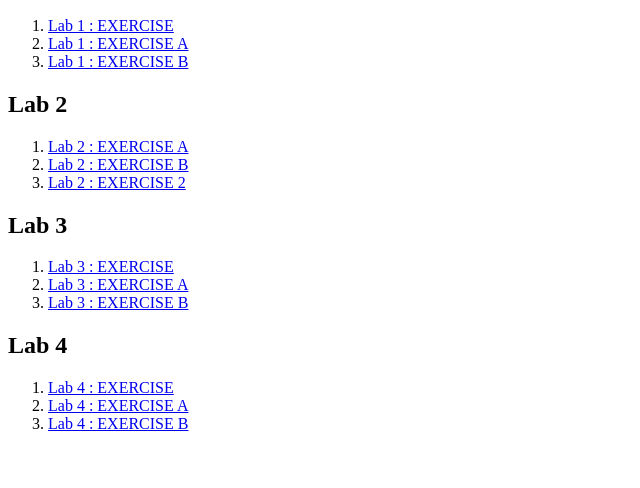
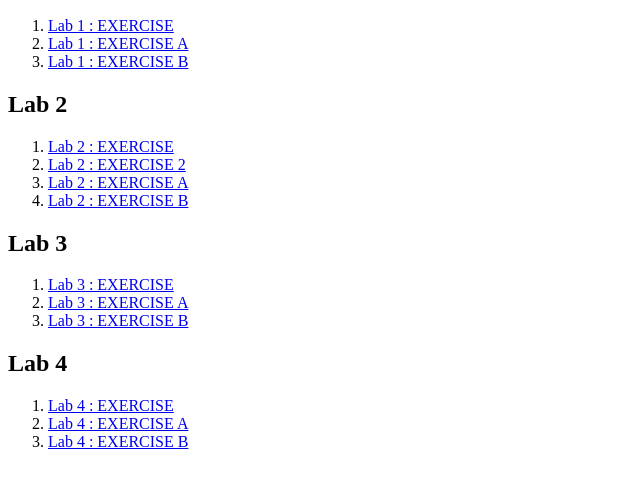
Before and after one commit to Nazhimsha/S81029_CSF3133_K2, a plain HTML site: page index.html in a window 1280 px wide. Shown: the part 110-598 px from the top of the page, without its empty margins (0-640 px from the left). Drawn offline with Linux system fonts and the light colour scheme.

Commit message:
Update index.html

```diff
--- a/index.html
+++ b/index.html
@@ -16,9 +16,10 @@
 
         <h2>Lab 2</h2>
     <ol>
+        <li><a href="Lab2Jeemy/Lab2Wonder.html"> Lab 2 : EXERCISE </a></li>
+        <li><a href="Lab2Jeemy/Lab2_Exer2.html"> Lab 2 : EXERCISE 2</a></li>
         <li><a href="Lab2Jeemy/Lab2_ExerA.html"> Lab 2 : EXERCISE A</a></li>
         <li><a href="Lab2Jeemy/Lab2_ExerB.html"> Lab 2 : EXERCISE B</a></li>
-        <li><a href="Lab2Jeemy/Lab2_Exer2.html"> Lab 2 : EXERCISE 2</a></li>
     </ol>
 
             <h2>Lab 3</h2>
```
